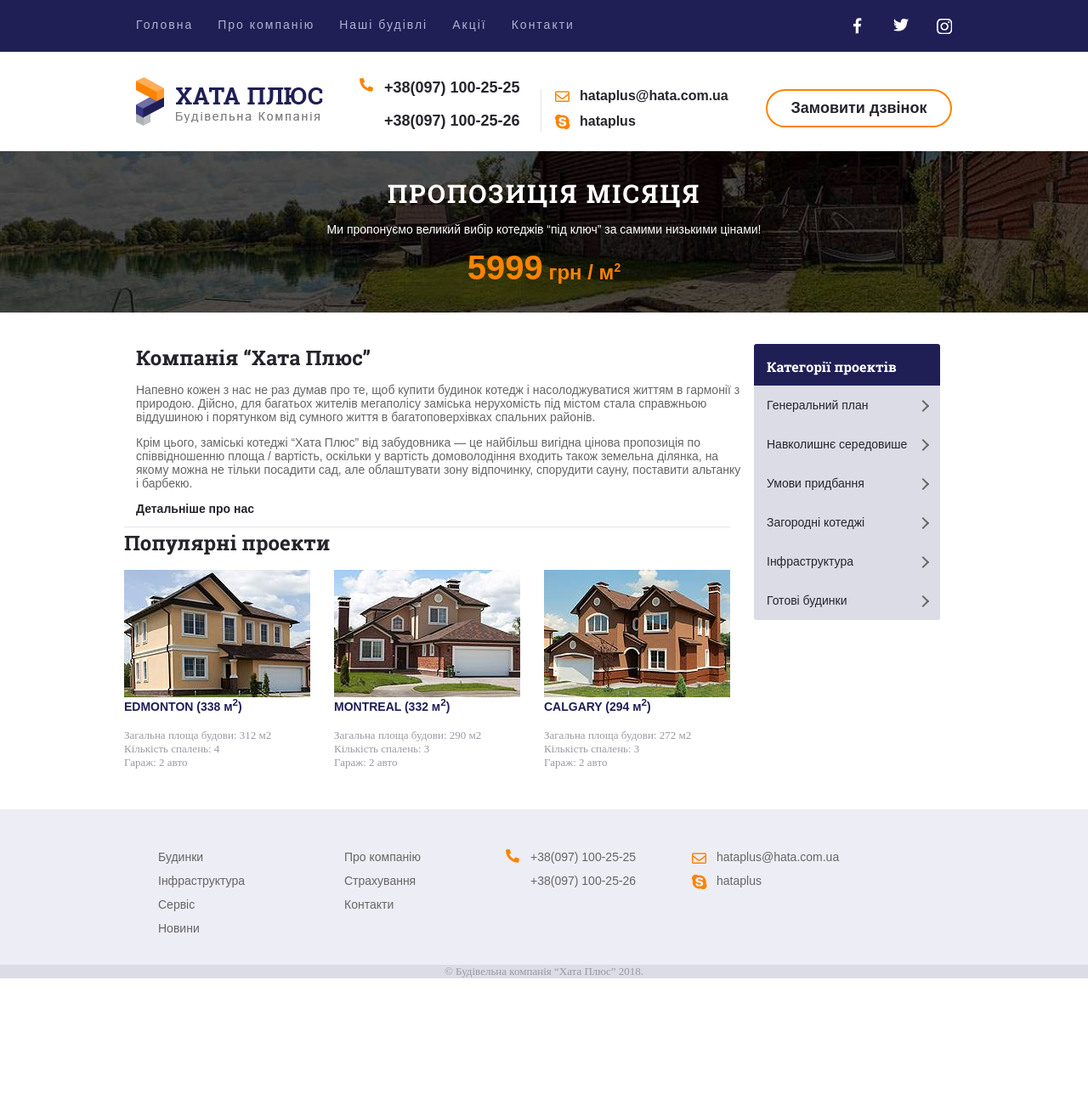
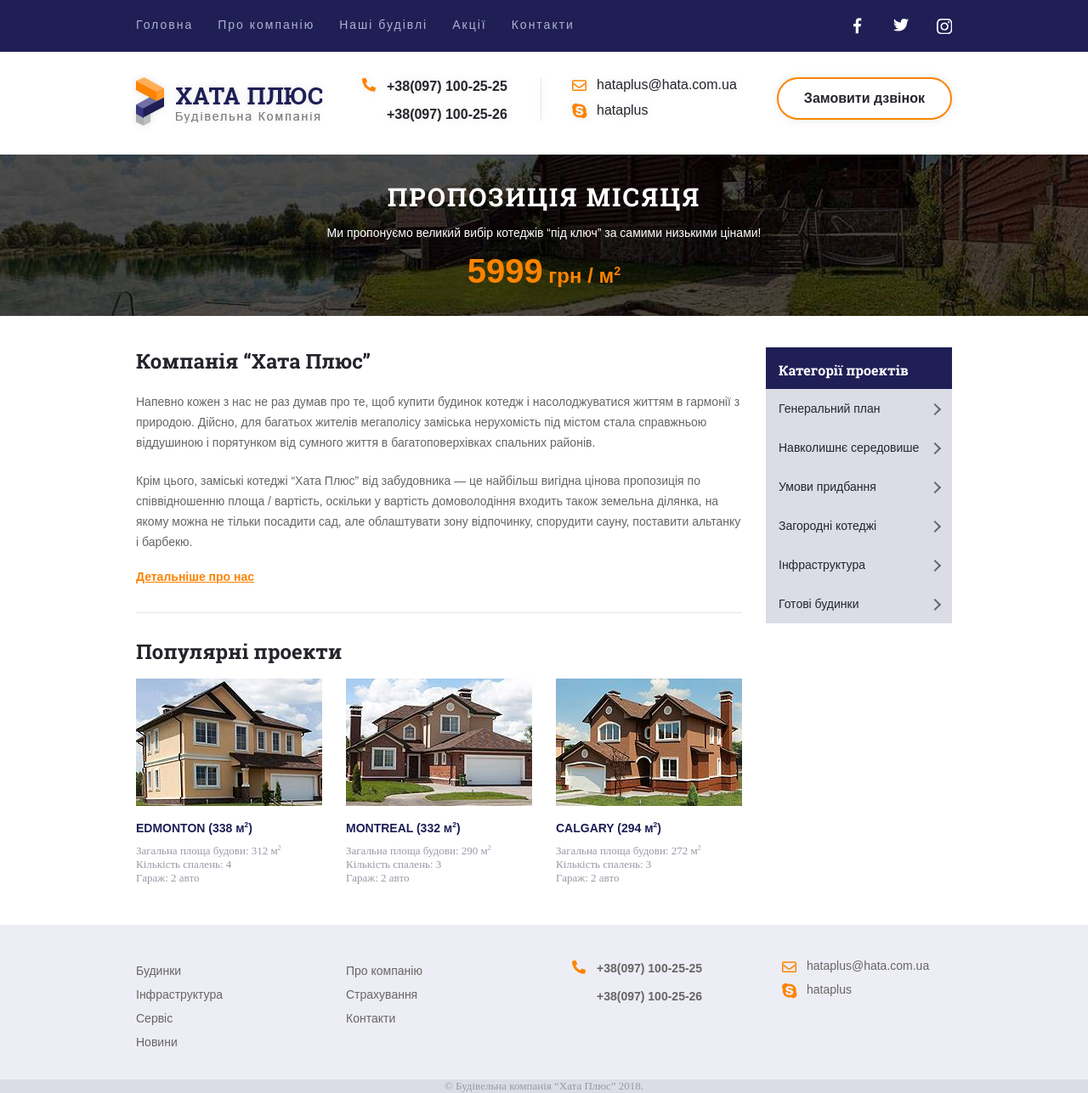
Before and after one commit to eupr/hata, a plain HTML site: page index.html in a window 1280 px wide. Shown: the whole page at 85% size. Before the commit the page ends 1152 px from the top, so only its background shows below. Drawn offline with Linux system fonts and the light colour scheme.

Commit message:
Bugs fixes

```diff
--- a/index.html
+++ b/index.html
@@ -4,10 +4,11 @@
     <meta charset="UTF-8" />
     <meta
       name="viewport"
-      content="width=device-width, user-scaleble=yes initial-scale=1.0">
+      content="width=device-width, user-scaleble=yes initial-scale=1.0"
+    />
     <meta http-equiv="X-UA-Compatible" content="ie=edge" />
     <title>Будівельна компанія- Хата Плюс</title>
-    <link rel="stylesheet" href="style/style.css">
+    <link rel="stylesheet" href="style/style.css" />
   </head>
   <body>
     <header>
@@ -33,7 +34,7 @@
         <div class="wraper">
           <div class="row">
             <div class="column logo">
-              <a href="#"><img src="img1/logo.png" alt="logo"></a>
+              <a href="#"><img src="img1/logo.png" alt="logo"/></a>
             </div>
             <div class="column phones">
               <p>
@@ -43,13 +44,15 @@
                 <a href="tel:+380971002526">+38(097) 100-25-26</a>
               </p>
             </div>
-            <div class="column mesenger">
+            <div class="column mesenger vertical-line">
               <p>
-                <a href="mailto:hataplus@hata.com.ua" class="email">hataplus@hata.com.ua</a>
+                <a href="mailto:hataplus@hata.com.ua" class="email"
+                  >hataplus@hata.com.ua</a
+                >
               </p>
               <p><a href="skype:hataplus" class="skype">hataplus</a></p>
             </div>
-            <div class="butom column">
+            <div class="knob column">
               <a href="#">Замовити дзвінок</a>
             </div>
           </div>
@@ -68,7 +71,8 @@
     </header>
     <div class="content">
       <div class="wraper">
-      <aside class="aside column">
+        <aside class="aside row">
+          <div class="column">
             <p>Категорії проектів</p>
             <ul class="aside-menu">
               <li><a href="#">Генеральний план</a></li>
@@ -85,33 +89,35 @@
               <li><a href="#">Інфраструктура</a></li>
               <li><a href="#">Готові будинки </a></li>
             </ul>
+          </div>
         </aside>
         <main>
           <section class="text">
             <h1>Компанія “Хата Плюс”</h1>
             <p>
-            Напевно кожен з нас не раз думав про те, щоб купити будинок котедж і
-            насолоджуватися життям в гармонії з природою. Дійсно, для багатьох
-            жителів мегаполісу заміська нерухомість під містом стала справжньою
-            віддушиною і порятунком від сумнoго життя в багатоповерхівках
-            спальних районів.
+              Напевно кожен з нас не раз думав про те, щоб купити будинок котедж
+              і насолоджуватися життям в гармонії з природою. Дійсно, для
+              багатьох жителів мегаполісу заміська нерухомість під містом стала
+              справжньою віддушиною і порятунком від сумнoго життя в
+              багатоповерхівках спальних районів.
             </p>
             <p>
               Крім цього, заміські котеджі “Хата Плюс” від забудовника — це
               найбільш вигідна цінова пропозиція по співвідношенню площа /
               вартість, оскільки у вартість домоволодіння входить також земельна
-            ділянка, на якому можна не тільки посадити сад, але облаштувати зону
-            відпочинку, спорудити сауну, поставити альтанку і барбекю.
+              ділянка, на якому можна не тільки посадити сад, але облаштувати
+              зону відпочинку, спорудити сауну, поставити альтанку і барбекю.
             </p>
             <div class="more"><a href="#">Детальніше про нас</a></div>
           </section>
-        <section class="popular row clear">
+          <section class="popular clear">
             <h2>Популярні проекти</h2>
+            <div class="row">
               <figure class="edmonton column">
                 <figcaption>
                   <img src="img1/edmonton.jpg" alt="edmonton" />
                   <h3><a href="#">EDMONTON (338 м<sup>2</sup>)</a></h3>
-              <p>Загальна площа будови: 312 м2</p>
+                  <p>Загальна площа будови: 312 м<sup>2</sup></p>
                   <p>Кількість спалень: 4</p>
                   <p>Гараж: 2 авто</p>
                 </figcaption>
@@ -120,7 +126,7 @@
                 <figcaption>
                   <img src="img1/montreal.jpg" alt="montreal" />
                   <h3><a href="#">MONTREAL (332 м<sup>2</sup>)</a></h3>
-              <p>Загальна площа будови: 290 м2</p>
+                  <p>Загальна площа будови: 290 м<sup>2</sup></p>
                   <p>Кількість спалень: 3</p>
                   <p>Гараж: 2 авто</p>
                 </figcaption>
@@ -129,11 +135,12 @@
                 <figcaption>
                   <img src="img1/calgary.jpg" alt="calgary" />
                   <h3><a href="#">CALGARY (294 м<sup>2</sup>)</a></h3>
-              <p>Загальна площа будови: 272 м2</p>
+                  <p>Загальна площа будови: 272 м<sup>2</sup></p>
                   <p>Кількість спалень: 3</p>
                   <p>Гараж: 2 авто</p>
                 </figcaption>
               </figure>
+            </div>
           </section>
         </main>
       </div>
@@ -142,25 +149,39 @@
       <div class="botom">
         <div class="wraper">
           <div class="row botom-menu">
-            <ul class="column services">
+            <div class="column">
+              <ul class="services">
                 <li><a href="houses.html">Будинки</a></li>
-              <lI><a href="#">Інфраструктура</a></lI>
-              <lI><a href="#">Сервіс</a></lI>
-              <li><a href="https://mtu.gov.ua/timeline/Novini.html">Новини</a></li>
+                <li><a href="#">Інфраструктура</a></li>
+                <li><a href="#">Сервіс</a></li>
+                <li>
+                  <a href="https://mtu.gov.ua/timeline/Novini.html">Новини</a>
+                </li>
               </ul>
-            <ul class="column about">
+            </div>
+            <div class="column">
+              <ul class="about">
                 <li><a href="#">Про компанію</a></li>
                 <li><a href="https://arsenal-ic.ua/">Страхування</a></li>
                 <li><a href="contacts.html">Контакти</a></li>
               </ul>
-            <ul class="column botom-info">
-              <li><a href="tel:+380971002525" class="tel">+38(097) 100-25-25</a></li>
-              <li><a href="tel:+380971002526">+38(097) 100-25-26</a></li>
-            </ul>
-            <ul class="column botom-mesenger">
-              <li><a href="mailto:hataplus@hata.com.ua" class="email">hataplus@hata.com.ua</a></li>
-              <li><a href="skype:hataplus" class="skype">hataplus</a></li>
-            </ul>
+            </div>
+            <div class="column phones">
+              <p>
+                <a href="tel:+380971002525" class="tel">+38(097) 100-25-25</a>
+              </p>
+              <p>
+                <a href="tel:+380971002526">+38(097) 100-25-26</a>
+              </p>
+            </div>
+            <div class="column mesenger">
+              <p>
+                <a href="mailto:hataplus@hata.com.ua" class="email"
+                  >hataplus@hata.com.ua</a
+                >
+              </p>
+              <p><a href="skype:hataplus" class="skype">hataplus</a></p>
+            </div>
           </div>
         </div>
       </div>
--- a/style/style.css
+++ b/style/style.css
@@ -11,13 +11,14 @@
 body {
   margin: 0;
 }
-  .column{
+.column {
   width: 219px;
   margin: 0 14px;
   box-sizing: border-box;
   display: inline-block;
+  vertical-align: top;
 }
-  .wraper{
+.wraper {
   margin: 0 auto;
   max-width: 960px;
 }
@@ -26,17 +27,19 @@
   display: block;
   clear: both;
 }
+sup {
+  font-size: 0.6em;
+}
 .top-line {
   background-color: #1f1f56;
   padding: 20px 0 17px;
-    margin-bottom: 14px;
 }
-  .top-line ul{
+.top-line ul {
   margin: 0;
   list-style: none;
   padding-left: 0;
 }
-  nav{
+nav {
   float: left;
 }
 .top-menu li {
@@ -50,44 +53,44 @@
   text-decoration: none;
   color: #b1b1d2;
 }
-  .top-menu ul{
+.top-menu ul {
   width: 550px;
 }
-  a:hover{
+a:hover {
   color: #fd8300;
 }
-  .social{
+.social {
   float: right;
 }
-  .social a{
+.social a {
   display: block;
   margin-left: 25px;
 }
-  .social li{
+.social li {
   display: inline-block;
 }
-  .clear:after{
+.clear:after {
   clear: both;
 }
-  .in{
+.in {
   position: relative;
 }
-  .in:before{
+.in:before {
   content: "";
   display: block;
   width: 20px;
   height: 20px;
   transition: all 0.25s ease;
   background: url(../img1/sprite.png);
-    left: -30px
+  left: -30px;
 }
-  .in:hover:before{
+.in:hover:before {
   background-position: 0 -21px;
 }
-  .tw{
+.tw {
   position: relative;
 }
-  .tw:before{
+.tw:before {
   content: "";
   display: block;
   width: 20px;
@@ -97,67 +100,73 @@
   background-position: -22px 0;
   left: -60px;
 }
-  .tw:hover:before{
+.tw:hover:before {
   background-position: -22px -21px;
 }
-  .fb{
+.fb {
   position: relative;
 }
-  .fb:before{
+.fb:before {
   content: "";
   display: block;
   width: 20px;
   height: 20px;
   transition: all 0.25s ease;
   background: url(../img1/sprite.png);
-    background-position:  -40px 0;
-    left: 5px;
+  background-position: -40px 0;
 }
-  .fb:hover:before{
-    background-position:  -40px -21px;
+.fb:hover:before {
+  background-position: -40px -21px;
 }
-  .row{
+.row {
   font-size: 0;
   margin: 0 -14px;
 }
-  .header-contacts a{
-    font-size: 18px;
+.header-contacts {
+  padding: 30px 0;
+  filter: drop-shadow(0 0 5px rgba(0,0,0,0.1));
+}
+.header-contacts a {
+  font-size: 16px;
   color: #25252c;
   font-family: "Arial";
-    font-weight: bold;
   text-decoration: none;
 }
-  .header-contacts p{
+p {
+  margin: 0;
+}
+.phones p:first-child,
+.mesenger p:first-child {
   margin-bottom: 12px;
 }
-  .tel{
+.tel {
   position: relative;
 }
-  .tel:before{
+.tel:before {
   content: "";
   position: absolute;
   width: 20px;
   height: 20px;
   transition: all 0.25s ease;
   background: url(../img1/sprite.png);
-    background-position: -60px 25px ;
+  background-position: -60px 25px;
   left: -31px;
   top: -5px;
 }
-  .tel:hover:before{
+.tel:hover:before {
   content: "";
   position: absolute;
   width: 20px;
   height: 25px;
   background: url(../img1/sprite.png);
-    background-position: -60px 3px ;
+  background-position: -60px 3px;
   left: -31px;
   top: -6px;
 }
-  .email{
+.email {
   position: relative;
 }
-  .email:before{
+.email:before {
   content: "";
   position: absolute;
   width: 20px;
@@ -167,7 +176,7 @@
   background-position: -100px 25px;
   left: -31px;
 }
-  .email:hover:before{
+.email:hover:before {
   content: "";
   position: absolute;
   width: 20px;
@@ -177,10 +186,10 @@
   left: -31px;
   top: -1px;
 }
-  .skype{
+.skype {
   position: relative;
 }
-  .skype:before{
+.skype:before {
   content: "";
   position: absolute;
   width: 20px;
@@ -190,7 +199,7 @@
   background-position: -80px 22px;
   left: -31px;
 }
-  .skype:hover:before{
+.skype:hover:before {
   content: "";
   position: absolute;
   width: 20px;
@@ -200,31 +209,30 @@
   left: -31px;
   top: -4px;
 }
-  .mesenger a:hover{
+.mesenger a:hover {
   text-decoration: underline;
 }
-  .mesenger a{
+.mesenger a {
   font-size: 16px;
   color: #25252c;
   font-family: "Arial";
 }
-  .phones{
+.phones {
   display: inline-block;
-    margin-bottom: 13px;
-    padding-left: 45px;
+  padding-left: 48px;
 }
-  .phones p{
+.phones p {
   font-size: 18px;
   color: #25252c;
   font-family: "Arial";
   font-weight: bold;
 }
-  .mesenger{
+.mesenger {
   display: inline-block;
-    padding: 0 28px;
+  padding-left: 48px;
   position: relative;
 }
-  .mesenger:before{
+.vertical-line:before {
   position: absolute;
   content: "";
   height: 50px;
@@ -233,42 +241,42 @@
   left: -18px;
   top: 1px;
 }
-  .butom{
+.knob {
+  text-align: right;
+}
+.knob a {
+  display: inline-block;
+  font-weight: bold;
+  text-align: center;
+  text-decoration: none;
+  color: #25252c;
   border-radius: 25px;
   background-color: #fff;
   border: 2px solid #fd8300;
-    text-align: center;
-    padding: 10px;
-    vertical-align: 15px;
+  padding: 14px 30px;
 }
-  .butom:hover{
-    border: 2px solid #fd8300;
+.knob a:hover {
+  background-color: #fd8300;
+  color: #fff;
   box-shadow: 5px 5px 2px rgba(0, 0, 0, 0.144);
 }
-  .butom a{
-    text-align: center;
-    text-decoration: none;
-    color: #25252c;
-    font: bold 16px/24px;
-  }
-  .offer{
+.offer {
   background: url(../img1/background.jpg);
-    margin-right: 0;
   display: inline-block;
   width: 100%;
   background-size: cover;
   text-align: center;
 }
-  .offer img{
+.offer img {
   background-size: cover;
   width: 100%;
   position: relative;
 }
-  .offer p{
+.offer p {
   text-align: center;
   margin: 0;
 }
-  .special{
+.special {
   font-size: 30px;
   letter-spacing: 2px;
   color: #fff;
@@ -277,68 +285,78 @@
   padding-top: 30px;
   text-transform: uppercase;
 }
-  .discription{
+.discription {
   font-size: 14px;
   color: #fff;
   font-family: "Arial";
   text-align: center;
-    padding: 15px;
+  padding: 15px 0;
 }
-  .price{
+.price {
   font-size: 24px;
   color: #fd8300;
   font-family: "Arial";
   font-weight: bold;
   padding-bottom: 30px;
 }
-  .price span{
+.price span {
   font-size: 40px;
   color: #fd8300;
   font-family: "Arial";
   font-weight: bold;
 }
-  .price sup{
-    font-size: 14px;
-    color: #fd8300;
-    font-family: "Arial";
-    font-weight: bold;
-  }
-  .h1 {
+h1 {
   font-size: 30px;
   color: #24242b;
   font-family: "Roboto Slab" serif;
   font-weight: 700;
 }
-  .text{
+.text {
   width: 713px;
   font-size: 14px;
-    color: #666666;
+  color: #666;
   font-family: "Arial";
   margin-right: 0;
+}
+.text p {
+  margin-bottom: 21px;
+  line-height: 24px;
+}
+.more {
+  margin-bottom: 68px;
+  position: relative;
 }
 .more a {
   text-decoration: none;
   font-size: 14px;
-    color: #24242b;
   font-family: "Arial";
   font-weight: bold;
-  }
-  .more a:hover {
   text-decoration: underline;
   color: #fd8300;
 }
-  main{
+.more a:hover {
+  color: #24242b;
+}
+.more:before {
+  content: "";
+  position: absolute;
+  width: 713px;
+  height: 1px;
+  background-color: #e4e4ec;
+  bottom: -35px;
+}
+main {
   margin-top: 37px;
 }
-  figure{
+figure {
   color: #9999a6;
 }
-  figure p{
+figure p {
   font-size: 13px;
   margin: 0;
 }
-  h3{
-    margin: 13px 0 10px;
+h3 {
+  margin: 16px 0 10px;
 }
 .aside {
   overflow: hidden;
@@ -418,34 +436,37 @@
   background-color: #fd8300;
 }
 /*second page*/
-  .txt h1{
+.txt h1 {
   font-size: 24px;
   line-height: 24px;
   color: #24242b;
   font-family: "Roboto Slab", serif;
   font-weight: 700;
 }
-  .txt p{
+.txt p {
   font-size: 14px;
   color: #666666;
   font-family: "Arial", sans-serif;
 }
-  table{
+table {
   background-color: #e4e4ec;
   border-collapse: collapse;
   width: 100%;
+  border-radius: 3px;
+  overflow: hidden;
+  margin-bottom: 37px;
 }
-  thead{
+thead {
   border-radius: 3px;
   background-color: #1f1f56;
 }
-  tr{
+tr {
   display: table-row;
   text-align: left;
   margin: 0 13px;
   border-top: 1px solid #b1b1d2;
 }
-  th{
+th {
   font-size: 14px;
   color: #ffffff;
   font-family: "Roboto Slab", serif;
@@ -453,27 +474,27 @@
   height: 45px;
   padding: 0 21px;
 }
-  td{
+td {
   font-size: 14px;
   color: #666666;
   font-family: "Arial";
   padding: 17px 0 12px 21px;
 }
-  tbody tr:hover td{
+tbody tr:hover td {
   color: #ffffff;
 }
-  tbody tr:hover{
+tbody tr:hover {
   background-color: #fd8300;
 }
-  .rent p{
+.rent p {
   font-size: 13px;
-    color: #666666;
+  color: #666;
   font-family: "Arial", sans-serif;
 }
 .information a {
   text-decoration: none;
   font-size: 14px;
-    color: #666666;
+  color: #666;
   font-family: "Arial", sans-serif;
 }
 .information a:hover {
@@ -482,21 +503,13 @@
   font-family: "Arial", sans-serif;
   text-decoration: underline;
 }
-  .popular h2{
+.popular h2 {
   font-size: 24px;
   line-height: 24px;
   color: #24242b;
   font-family: "Roboto Slab" serif;
   font-weight: 700;
   position: relative;
-  }
-  .popular h2:before{
-    content: "";
-    position: absolute;
-    width: 713px;
-    height: 1px;
-    background-color: #e4e4ec;
-    bottom: 30px;
 }
 .popular a {
   font-size: 14px;
@@ -505,100 +518,107 @@
   font-weight: bold;
   text-decoration: none;
 }
-  .popular figure{
+.popular figure {
   float: left;
 }
-  .edmonton{
-    margin-left: 0;
-  }
 /* third page*/
-  h1{
+h1 {
   font-size: 24px;
   color: #24242b;
   font-family: "Roboto Slab";
   font-weight: 700;
-    margin-bottom: 0;
 }
 h2,
-  h3{
+h3 {
   font-size: 14px;
   color: #24242b;
   font-family: "Roboto Slab";
   font-weight: 700;
 }
-  h3{
-    margin-bottom: 17px;
-    margin-top: 0;
-  }
-  .contacts{
+.contacts {
   padding-bottom: 30px;
   border-bottom: 1px solid #e4e4ec;
 }
-  .contacts li{
+.contacts li {
   list-style: none;
 }
-  .contacts ul{
+.contacts ul {
   display: inline-block;
   padding-left: 0;
 }
-  .contacts p{
+.contacts p {
   font-size: 14px;
   color: #666;
   font-family: "Arial";
 }
-  .contacts a{
+.contacts a {
   font-size: 14px;
   color: #25252c;
   font-family: "Arial";
   font-weight: bold;
   text-decoration: none;
 }
-  .contacts a:hover{
+.contacts a:hover {
   color: #fd8300;
   text-decoration: underline;
 }
-  .office{
+.office {
   padding-right: 89px;
 }
-  .consul{
+.office li{
+  margin-bottom: 14px;
+}
+.consul p{
+  margin-bottom: 15px;
+}
+.code li{
+  margin-bottom: 10px;
+}
+.code li:nth-child(3){
+  margin-bottom: 20px;
+}
+.contacts-column h2{
+  margin-bottom: 22px;
+}
+.consul {
   padding-right: 163px;
 }
-  .map{
+.map {
   display: inline-block;
   padding-top: 35px;
 }
-  .web-forms{
+.web-forms {
   float: right;
   width: 466px;
   padding-top: 35px;
 }
-  .web-forms p{
+.web-forms p {
   display: inline-block;
   margin-left: 18px;
   font-size: 13px;
   color: #666666;
   font-family: "Arial";
 }
-  ::-webkit-input-placeholder{
+::-webkit-input-placeholder {
   font-size: 13px;
   line-height: 21px;
   color: #9999a6;
   font-family: "Arial";
   font-style: italic;
 }
-  .theme{
+.theme {
   width: 444px;
 }
-  input{
+input {
   padding-left: 16px;
 }
 .phone,
-  .name{
+.name {
   width: 210px;
 }
 .theme,
 .phone,
-  .name{
+.name {
   height: 40px;
   margin-bottom: 10px;
 }
@@ -621,40 +641,41 @@
   border-radius: 21px;
   transition: all 0.2s ease;
 }
-  .submit:hover{
+.submit:hover {
   box-shadow: 0 5px 10px rgba(0, 0, 0, 0.25);
   background-color: #1f1f56;
 }
-  .botom-menu{
+.botom-menu {
   display: block;
 }
-  .botom{
+.botom {
   background-color: #ededf5;
   margin-top: 47px;
+  padding: 40px 0 30px;
 }
-  .botom a{
+.botom a {
   font-size: 14px;
   color: #666;
   font-family: "Arial";
   text-decoration: none;
 }
-  .botom ul{
+.botom ul {
   list-style: none;
-    margin: 42px 0 29px;
   display: inline-block;
   vertical-align: top;
+  padding: 0;
 }
-  .botom li{
+.botom li {
   padding: 6px 0;
 }
-  .botom a:hover{
+.botom a:hover {
   color: #fd8300;
   text-decoration: underline;
 }
-  .botom-info ul{
+.botom-info ul {
   float: right;
 }
-  .copy{
+.copy {
   background-color: #dcdce6;
   font-size: 13px;
   color: #9999a6;
```
Also changed, not shown: contacts.html (+69 -19 lines), houses.html (+18 -10 lines). Lines whose indentation alone changed are shown as unchanged.
